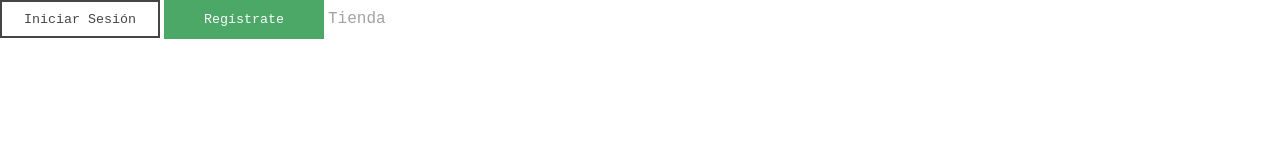
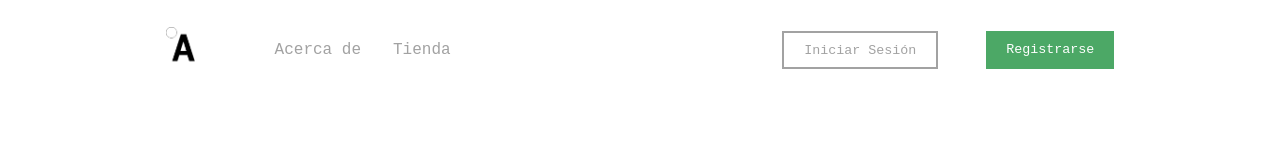
Before and after one commit to cristiandpto23/desafio-cafeteria-agere, a plain HTML site: page index.html in a window 1280 px wide. Drawn offline with Linux system fonts and the light colour scheme; a web font is replaced by a local one.

Commit message:
add navbar

```diff
--- a/assets/sass/components/_anchor.scss
+++ b/assets/sass/components/_anchor.scss
@@ -1,9 +1,9 @@
-a {
+.a {
     font-family: $font-mono;
     font-weight: 400;
     color: $quick-silver;
     text-decoration: none;
 }
-a:hover {
+.a:hover {
     color: $outer-space;
 }
--- a/assets/sass/components/_button.scss
+++ b/assets/sass/components/_button.scss
@@ -1,5 +1,5 @@
-.primary-button, .secondary-button {
-    width: 10rem;
+.button--primary, .button--secondary {
+    width: fit-content;
     height: 2.4rem;
     padding: 10px 20px;
     font-family: $font-mono;
@@ -7,22 +7,22 @@
     cursor: pointer;
     transition: all 0.3s;
 }
-.primary-button {
+.button--primary {
     background-color: $white;
     border: 2px solid $quick-silver;
     color: $quick-silver;
 }
-.secondary-button {
+.button--secondary {
     background-color: $shimmy-shamrock;
     border: none;
     color: $white;
 }
-.primary-button:hover {
+.button--primary:hover {
     background-color: $white;
     border: 2px solid $outer-space;
     color: $outer-space;
 }
-.secondary-button:hover {
+.button--secondary:hover {
     background-color: $turqoise-green;
     color: $spanish-gray;
 }
--- a/assets/sass/main.scss
+++ b/assets/sass/main.scss
@@ -13,5 +13,7 @@ themes/
 @import 'base/reset';
 @import 'base/typography';
 
+@import 'layout/header';
+
 @import 'components/anchor';
 @import 'components/button';
--- a/index.html
+++ b/index.html
@@ -11,9 +11,33 @@
 
 </head>
 <body>
-    <button class="primary-button">Iniciar Sesión</button>
-    <button class="secondary-button">Regístrate</button>
+    <header>
+        <nav class="nav">
+            <div class="nav__subcontainer">
+                <section class="nav__logo">
+                    <img class="nav__img" src="./assets/img/logo.png" alt="">
+                </section>
+                <section class="nav__menu">
+                    <ul class="nav__ul">
+                        <li><a href="#" class="a">Acerca de</a></li>
+                        <li><a href="#" class="a">Tienda</a></li>
 
-    <a href="#">Tienda</a>
+                    </ul>
+                </section>
+            </div>
+            <section class="nav__buttons">
+                <button class="nav__button button--primary">Iniciar Sesión</button>
+                <button class="nav__button button--secondary">Registrarse</button>
+            </section>
+        </nav>
+    </header>
+
+
+
+
+
+
+
+
 </body>
 </html>
```
Also changed, not shown: assets/css/main.css.
